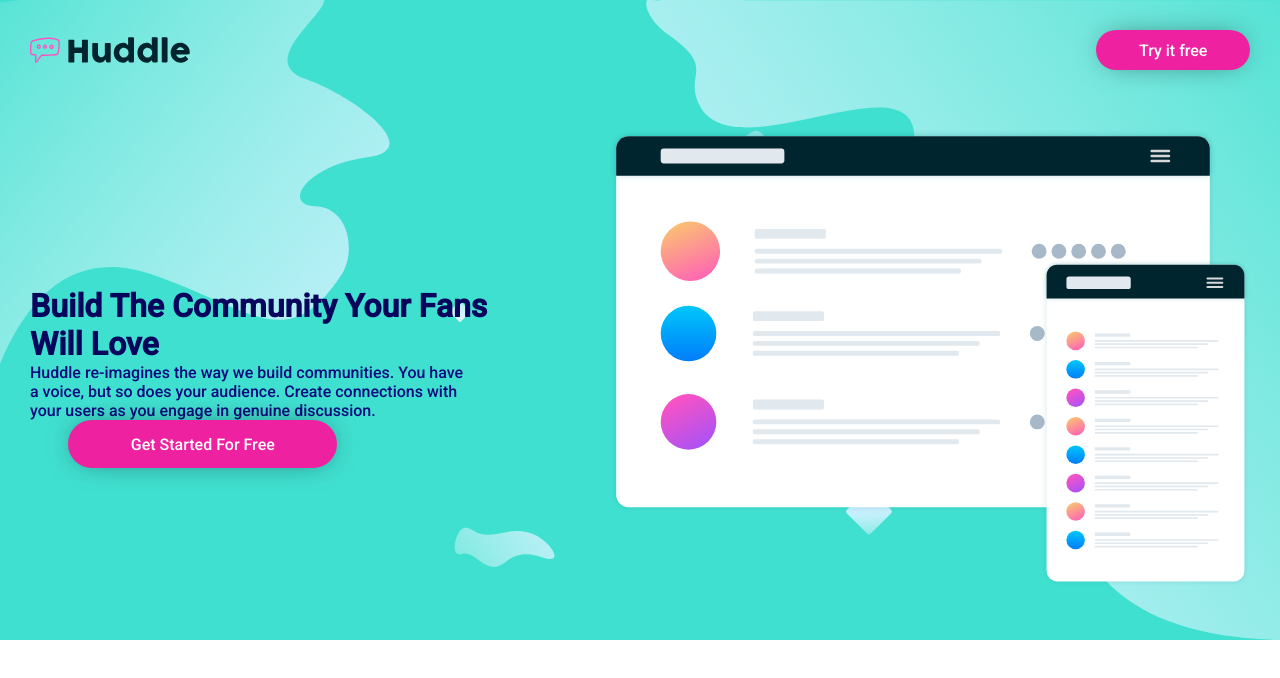
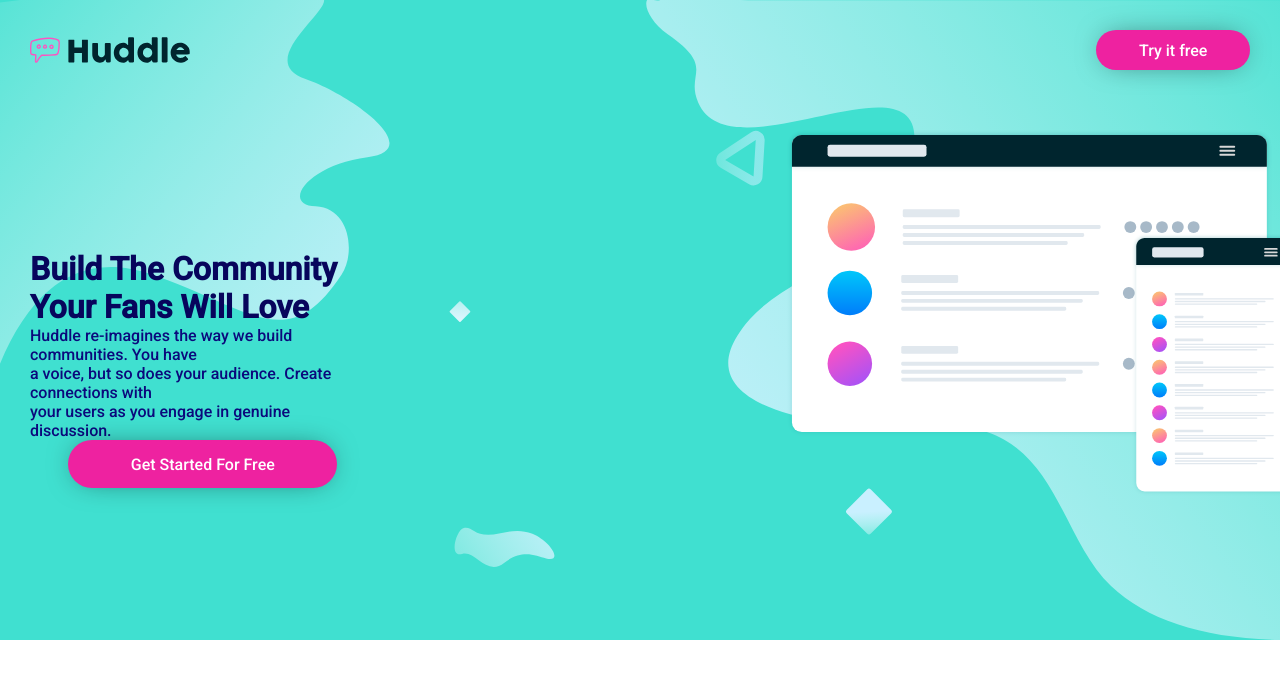
Before and after one commit to PedroNB10/DevClub-Projects, a plain HTML site: page Projeto entre Partners/Projeto 02/index.html in a window 1280 px wide. Drawn offline with Linux system fonts and the light colour scheme.

Commit message:
Update style.css

```diff
--- a/Projeto entre Partners/Projeto 02/style.css
+++ b/Projeto entre Partners/Projeto 02/style.css
@@ -75,12 +75,13 @@
 
 
 .imagechat{
-width: 50vw;
+padding-left: 350px;
+width: 40vw;
 }
 
 .about h1 {
     color: rgb(7, 5, 92);
-    padding-top: 157px;
+    padding-top: 120px;
 }
 
 .about p {
```
